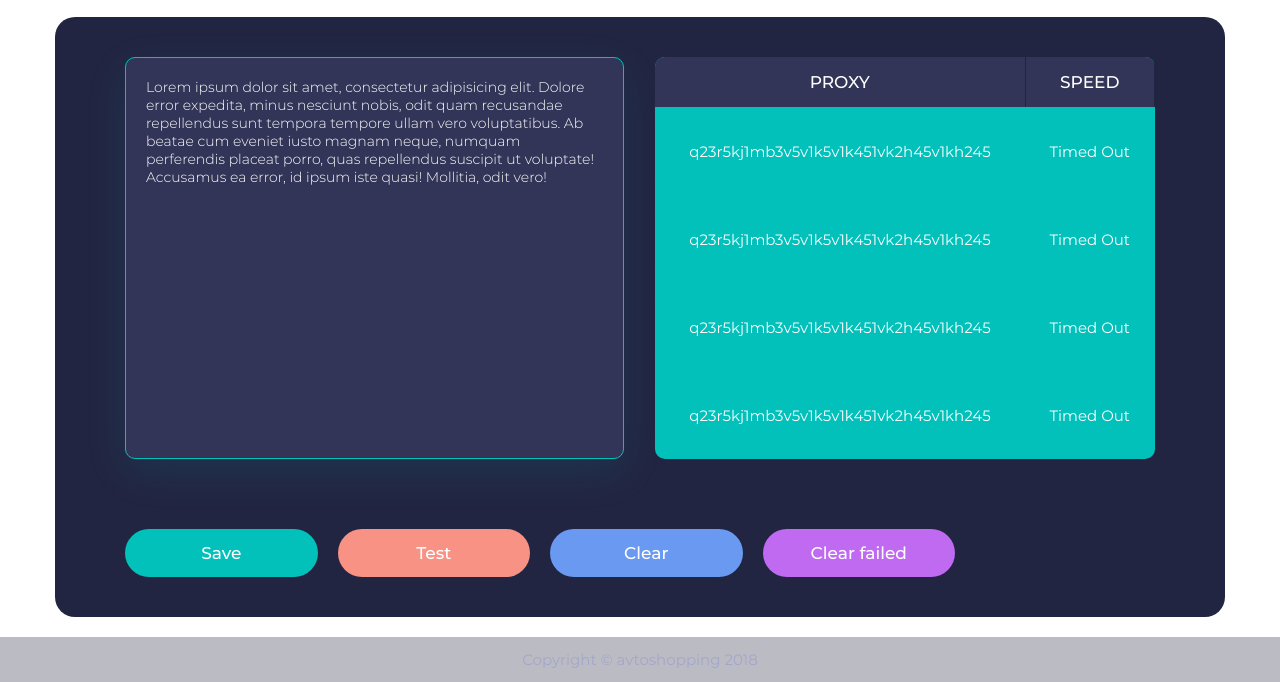
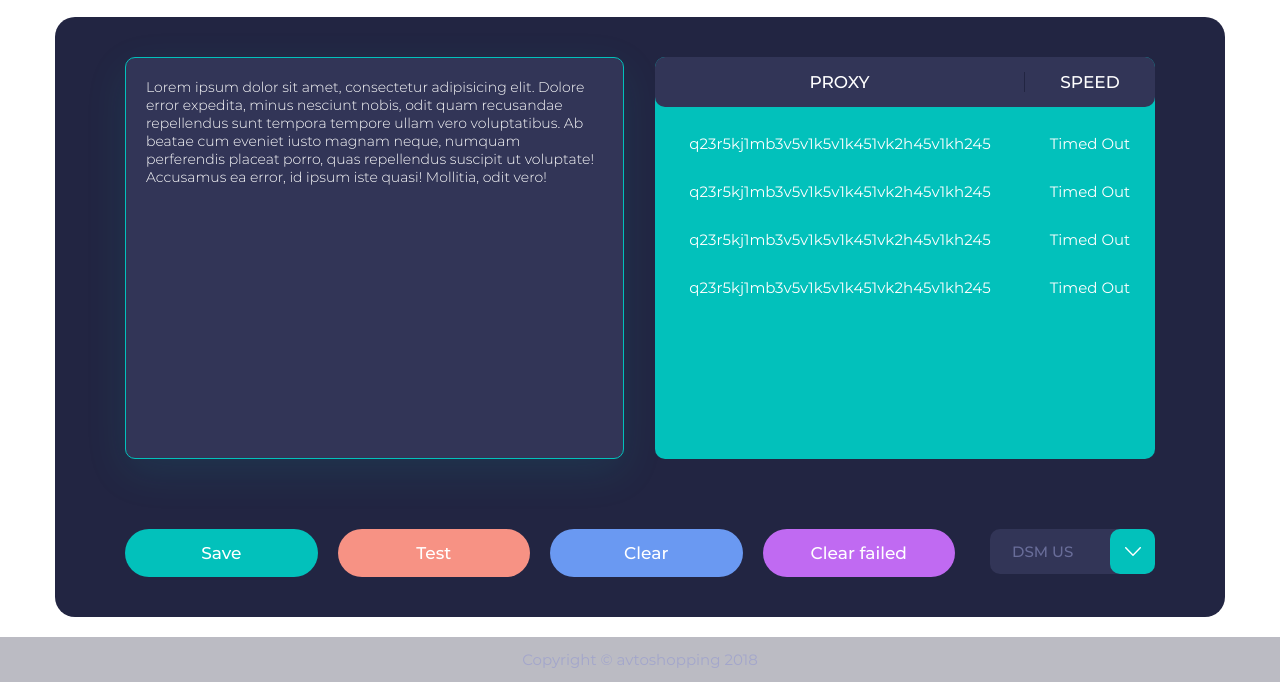
Before and after one commit to alex-khrust/autoshoping, a website: page html/proxies.html in a window 1280 px wide. Shown: the part 184-866 px from the top of the page. Drawn offline with Linux system fonts and the light colour scheme.

Commit message:
правка блока proxies

```diff
--- a/html/proxies.html
+++ b/html/proxies.html
@@ -58,14 +58,13 @@
             <div class="monitor-proxies">
               Lorem ipsum dolor sit amet, consectetur adipisicing elit. Dolore error expedita, minus nesciunt nobis, odit quam recusandae repellendus sunt tempora tempore ullam vero voluptatibus. Ab beatae cum eveniet iusto magnam neque, numquam perferendis placeat porro, quas repellendus suscipit ut voluptate! Accusamus ea error, id ipsum iste quasi! Mollitia, odit vero!
             </div>
-            <table class="tab__proxy">
-              <thead>
-                <tr>
-                  <th class="proxy">PROXY</th>
-                  <th class="speed">SPEED</th>
-                </tr>
-              </thead>
-              <tbody>
+            <div class="wrap-tab__proxy">
+              <div class="thead">
+                <h6 class="proxy">PROXY</h6>
+                <h6 class="speed">SPEED</h6>
+              </div>
+              <table class="tab__proxy">
+                <tbody>
                 <tr>
                   <td class="proxy">q23r5kj1mb3v5v1k5v1k451vk2h45v1kh245</td>
                   <td class="speed">Timed Out</td>
@@ -82,9 +81,21 @@
                   <td class="proxy">q23r5kj1mb3v5v1k5v1k451vk2h45v1kh245</td>
                   <td class="speed">Timed Out</td>
                 </tr>
-              </tbody>
-            </table>
+                </tbody>
+              </table>
+            </div>
+          </div>
 
+          <div class="select-proxies">
+            <div class="select-box">
+              <div class="select-mod-wrap">
+                <select name="mode" id="select-proxies" size="1">
+                  <option disabled selected>DSM US</option>
+                  <option value="1">DSM UK</option>
+                  <option value="2">DSM UA</option>
+                </select>
+              </div>
+            </div>
           </div>
 
           <div class="buttons buttons-proxy">
--- a/sass/_proxies.sass
+++ b/sass/_proxies.sass
@@ -19,39 +19,54 @@
     width: 100%
     height: 100%
     max-width: 500px
-    min-height: 402px
     border-collapse: collapse
-    border-radius: 10px
-    background: #02c1bb
-    th
-      border-right: 1px solid #222542 !important
-      background-color: #323557 !important
-      &:first-child
-        border-top-left-radius: 10px
-        border-bottom-left-radius: 0
-      &:last-child
-        border-top-right-radius: 10px
-        border-bottom-right-radius: 0
     tr
       height: 48px
       background: none
       border-radius: 0
-      border-collapse: collapse
-      //&:first-child td
-      //  border-top-left-radius: 10px
-      //  border-top-right-radius: 10px
-      //&:last-child td
-      //  border-bottom-right-radius: 10px
-      //  border-bottom-left-radius: 10px
-    //td
-    //  border-collapse: collapse
-    tbody
-      background: #02c1bb
-
     .proxy
       width: 370px
 
 
+  .wrap-tab__proxy
+    width: 100%
+    height: 100%
+    min-height: 402px
+    max-width: 500px
+    display: flex
+    flex-flow: column
+    border-radius: 10px
+    background: #02c1bb
+  .thead
+    width: 100%
+    height: 50px
+    border-radius: 10px
+    display: flex
+    align-items: center
+    background-color: #323557 !important
+    margin-bottom: 12px
+    text-align: center
+    h6
+      font: 17px "Montserrat-Medium"
+    .proxy
+      width: 100%
+      max-width: 370px
+      border-right: 1px solid #222542 !important
+    .speed
+      width: 100%
+      max-width: 130px
+
+
+  .select-proxies
+    width: 165px
+    display: flex
+    align-self: flex-end
+    position: absolute
+    bottom: 43px
+    right: 0
+    .select-mod-wrap
+      margin-top: 0
+
   .buttons-proxy
     max-width: 830px
     align-self: flex-start
```
Also changed, not shown: css/main.css.
